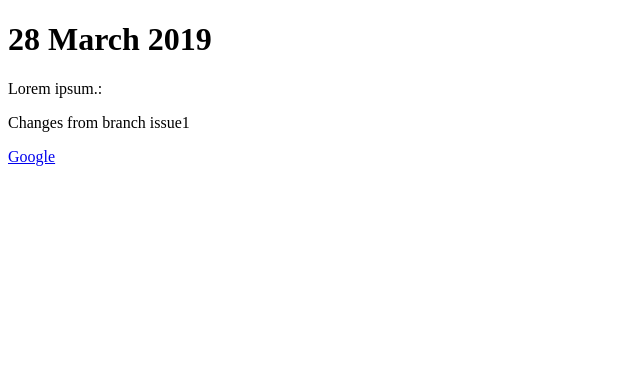
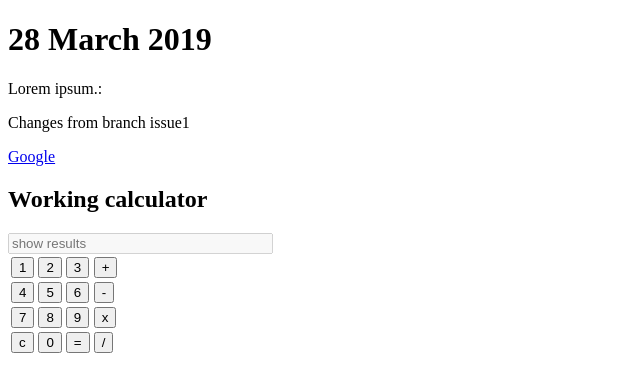
Before and after one commit to kanatunta/swift_academy, a plain HTML site: page week3/lectOne/index.html in a window 1280 px wide. Shown: the whole page, without its empty margins (0-640 px from the left). Drawn offline with Linux system fonts and the light colour scheme.

Commit message:
add calculator  fnctionalyti

```diff
--- a/week3/lectOne/index.html
+++ b/week3/lectOne/index.html
@@ -1,15 +1,59 @@
 <!DOCTYPE html>
 <html lang="en">
-<head>
-    <meta charset="UTF-8">
-    <meta name="viewport" content="width=device-width, initial-scale=1.0">
-    <meta http-equiv="X-UA-Compatible" content="ie=edge">
+  <head>
+    <meta charset="UTF-8" />
+    <meta name="viewport" content="width=device-width, initial-scale=1.0" />
+    <meta http-equiv="X-UA-Compatible" content="ie=edge" />
     <title>28 March 2019</title>
-</head>
-<body>
+  </head>
+  <body>
     <h1>28 March 2019</h1>
     <p>Lorem ipsum.:</p>
     <p>Changes from branch issue1</p>
-    <a href="https://google.com">Google</a>
-</body>
+    <a href="https://google.com">Google</a><br />
+    <h2>Working calculator</h2>
+    <input
+      id="results"
+      type="text"
+      placeholder="show results"
+      size="30"
+      disabled
+    />
+    <table onclick="getButtonValue()">
+      <tr>
+        <td><button type="button" value="1">1</button></td>
+        <td><button type="button" value="2">2</button></td>
+        <td><button type="button" value="3">3</button></td>
+        <td><button type="button" value="+">+</button></td>
+      </tr>
+      <tr>
+        <td><button type="button" value="4">4</button></td>
+        <td><button type="button" value="5">5</button></td>
+        <td><button type="button" value="6">6</button></td>
+        <td><button type="button" value="-">-</button></td>
+      </tr>
+      <tr>
+        <td><button type="button" value="7">7</button></td>
+        <td><button type="button" value="8">8</button></td>
+        <td><button type="button" value="9">9</button></td>
+        <td><button type="button" value="x">x</button></td>
+      </tr>
+      <tr>
+        <td><button type="button" value="c">c</button></td>
+        <td><button type="button" value="0">0</button></td>
+        <td><button type="button" value="=">=</button></td>
+        <td><button type="button" value="/">/</button></td>
+      </tr>
+    </table>
+
+    <script>
+      const results = document.getElementById("results");
+      const getButtonValue = () => {
+        const value = event.target.value;
+        if (value !== "=" && value !== "c") results.value += value;
+        if (value === "=") results.value = eval(results.value);
+        if (value === "c") results.value = "";
+      };
+    </script>
+  </body>
 </html>
```
